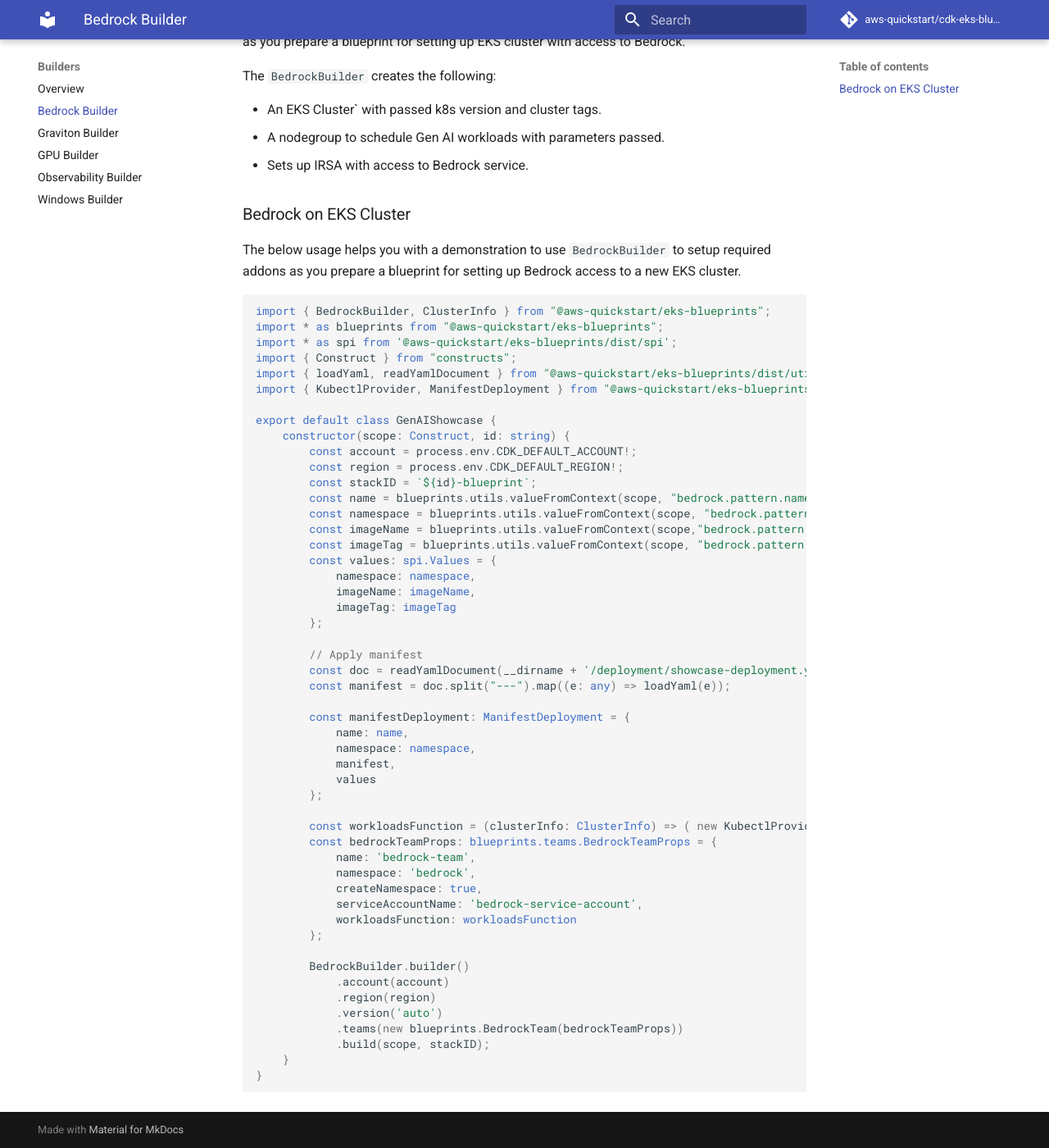
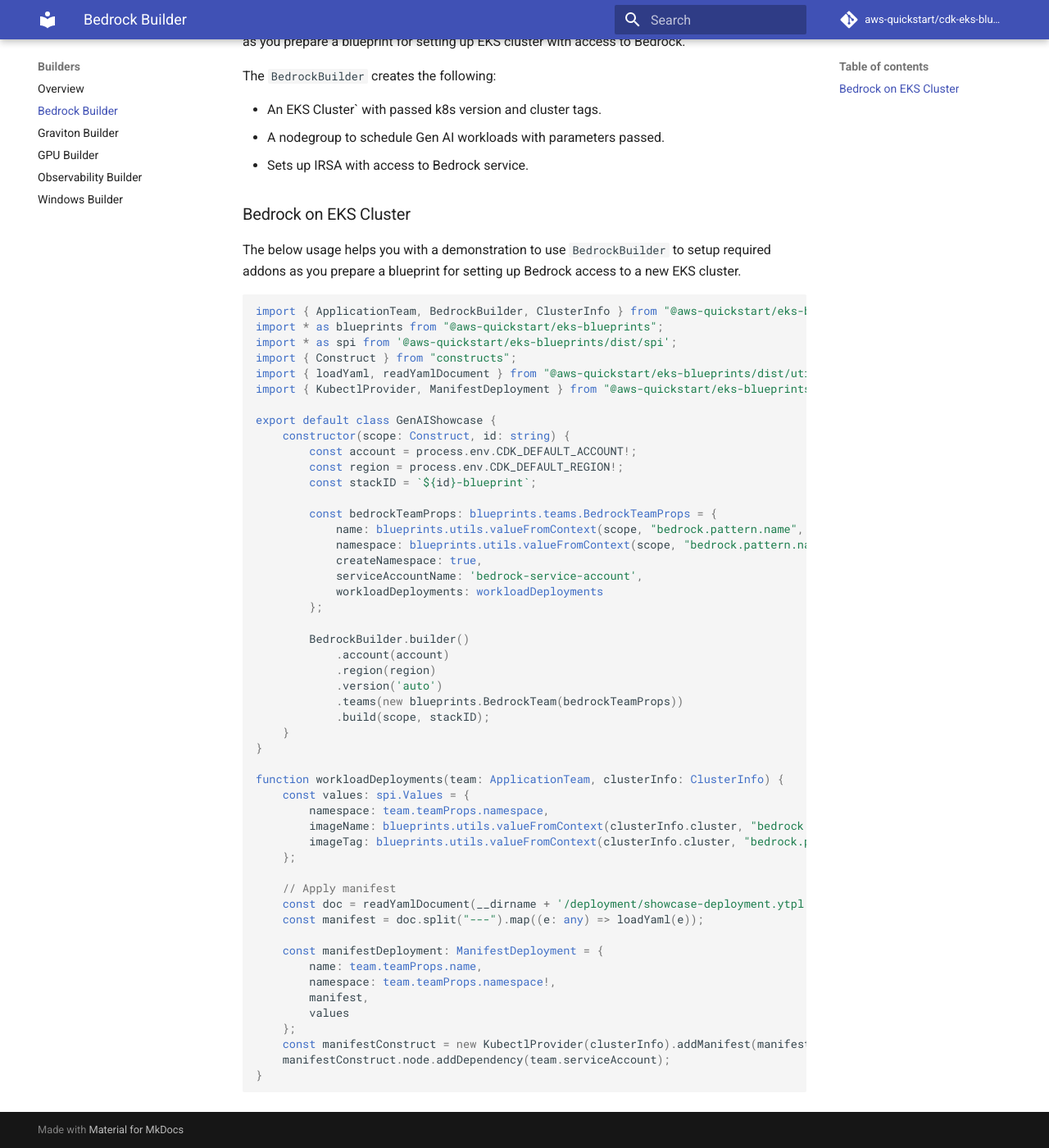
Before and after one commit to aws-quickstart/cdk-eks-blueprints, an MkDocs documentation site: the page built from docs/builders/bedrock-builder.md, in a window 1280 px wide and 1400 px high, scrolled down 215 px. Shown: the whole window at 82% size. Built offline with MkDocs 1.6.1 and Material for MkDocs 9.7.7, drawn with Linux system fonts in a browser that asks for light colours; comment, search, counter and statistics services are not loaded.

Commit message:
Generative AI and Graviton Builder Classes PR Comments

````diff
--- a/docs/builders/bedrock-builder.md
+++ b/docs/builders/bedrock-builder.md
@@ -13,7 +13,7 @@
 The below usage helps you with a demonstration to use `BedrockBuilder` to setup required addons as you prepare a blueprint for setting up Bedrock access to a new EKS cluster.
 
 ```typescript
-import { BedrockBuilder, ClusterInfo } from "@aws-quickstart/eks-blueprints";
+import { ApplicationTeam, BedrockBuilder, ClusterInfo } from "@aws-quickstart/eks-blueprints";
 import * as blueprints from "@aws-quickstart/eks-blueprints";
 import * as spi from '@aws-quickstart/eks-blueprints/dist/spi';
 import { Construct } from "constructs";
@@ -25,34 +25,13 @@
         const account = process.env.CDK_DEFAULT_ACCOUNT!;
         const region = process.env.CDK_DEFAULT_REGION!;
         const stackID = `${id}-blueprint`;
-        const name = blueprints.utils.valueFromContext(scope, "bedrock.pattern.name", "showcase");
-        const namespace = blueprints.utils.valueFromContext(scope, "bedrock.pattern.namespace", "bedrock");
-        const imageName = blueprints.utils.valueFromContext(scope,"bedrock.pattern.image.name", undefined);
-        const imageTag = blueprints.utils.valueFromContext(scope, "bedrock.pattern.image.tag", undefined);
-        const values: spi.Values = {
-            namespace: namespace,
-            imageName: imageName,
-            imageTag: imageTag
-        };
 
-        // Apply manifest
-        const doc = readYamlDocument(__dirname + '/deployment/showcase-deployment.ytpl');
-        const manifest = doc.split("---").map((e: any) => loadYaml(e));
-
-        const manifestDeployment: ManifestDeployment = {
-            name: name,
-            namespace: namespace,
-            manifest,
-            values
-        };
-
-        const workloadsFunction = (clusterInfo: ClusterInfo) => ( new KubectlProvider(clusterInfo).addManifest(manifestDeployment));
         const bedrockTeamProps: blueprints.teams.BedrockTeamProps = {
-            name: 'bedrock-team',
-            namespace: 'bedrock',
+            name: blueprints.utils.valueFromContext(scope, "bedrock.pattern.name", "showcase"),
+            namespace: blueprints.utils.valueFromContext(scope, "bedrock.pattern.namespace", "bedrock"),
             createNamespace: true,
             serviceAccountName: 'bedrock-service-account',
-            workloadsFunction: workloadsFunction
+            workloadDeployments: workloadDeployments
         };
 
         BedrockBuilder.builder()
@@ -64,4 +43,24 @@
     }
 }
 
+function workloadDeployments(team: ApplicationTeam, clusterInfo: ClusterInfo) {
+    const values: spi.Values = {
+        namespace: team.teamProps.namespace,
+        imageName: blueprints.utils.valueFromContext(clusterInfo.cluster, "bedrock.pattern.image.tag", undefined),
+        imageTag: blueprints.utils.valueFromContext(clusterInfo.cluster, "bedrock.pattern.image.tag", undefined)
+    };
+
+    // Apply manifest
+    const doc = readYamlDocument(__dirname + '/deployment/showcase-deployment.ytpl');
+    const manifest = doc.split("---").map((e: any) => loadYaml(e));
+
+    const manifestDeployment: ManifestDeployment = {
+        name: team.teamProps.name,
+        namespace: team.teamProps.namespace!,
+        manifest,
+        values
+    };
+    const manifestConstruct = new KubectlProvider(clusterInfo).addManifest(manifestDeployment);
+    manifestConstruct.node.addDependency(team.serviceAccount);
+}
 ```
````
Also changed, not shown: 1 other file.
